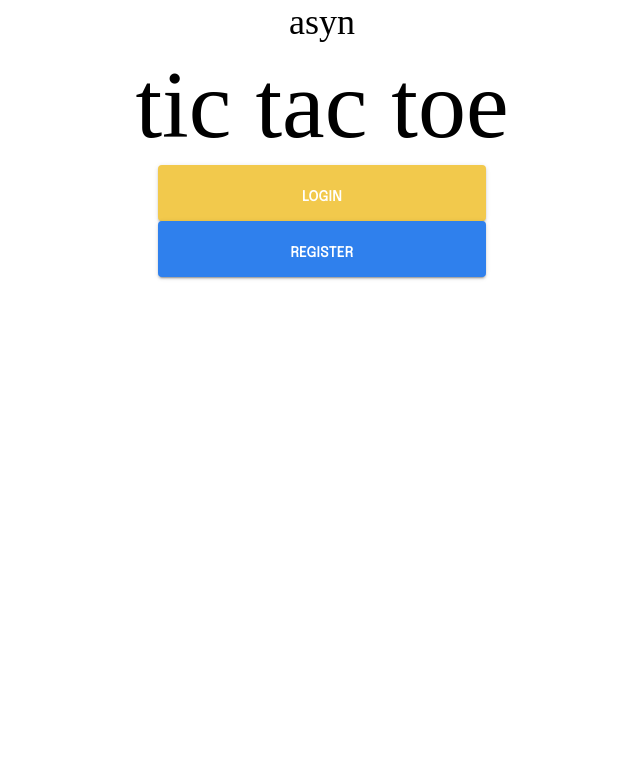
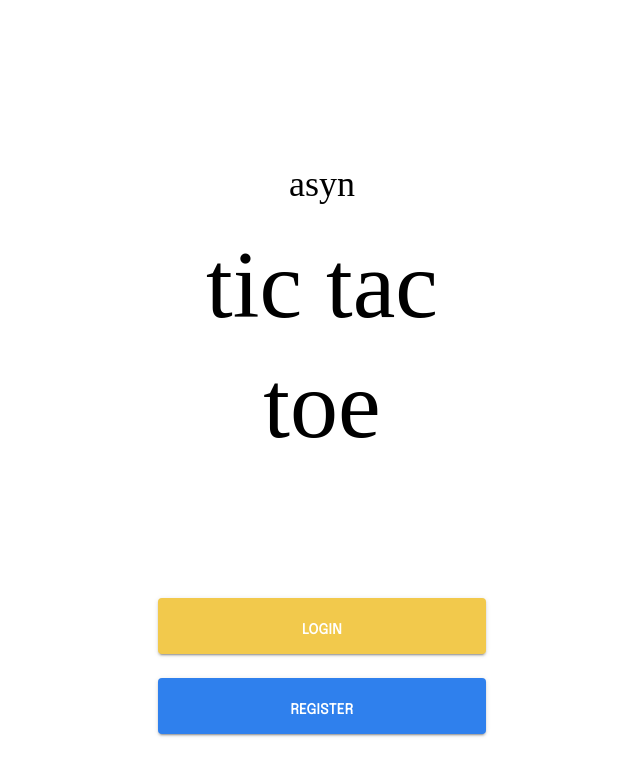
Before and after one commit to Pratikcs50/tic-tac-toe, a React (Create React App) app: page / in a window 1280 px wide. Shown: the top 776 px of the page, without its empty margins (318-958 px from the left). Built offline with nearby package versions, Linux system fonts and the light colour scheme; a web font is replaced by a local one.

Commit message:
fixed the alignments of button and text in entry page

```diff
--- a/src/layout/entry/Entry.scss
+++ b/src/layout/entry/Entry.scss
@@ -1,25 +1,28 @@
 .container {
     display: flex;
     align-items: center;
-    justify-content: center;
+    justify-content: space-around;
     flex-direction: column;
+    height: 100vh;
+    width: 100vw;
 
     .text_container {
         display: flex;
         align-items: center;
         justify-content: center;
         flex-direction: column;
+        gap: 18px;
+        margin-top: 96px;
         .sub_heading {
             font-family: 'Bilbo';
-            font-style: normal;
             font-weight: 400;
             font-size: 36px;
             line-height: 45px;
             color: #000000;
         }
         .heading {
+            width: 75%;
             font-family: 'Bilbo';
-            font-style: normal;
             font-weight: 400;
             font-size: 96px;
             line-height: 120px;
@@ -27,4 +30,12 @@
             color: #000000;
         }
     }
+
+    .action_container {
+        display: flex;
+        align-items: center;
+        justify-content: center;
+        flex-direction: column;
+        gap: 24px;
+    }
 }
```
